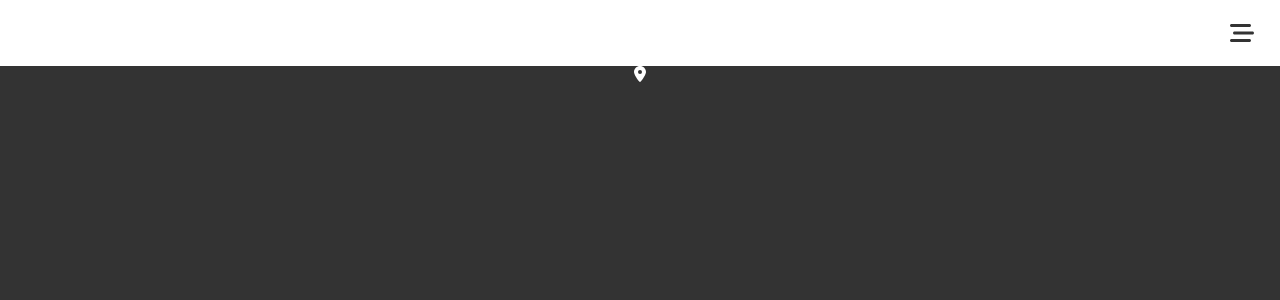
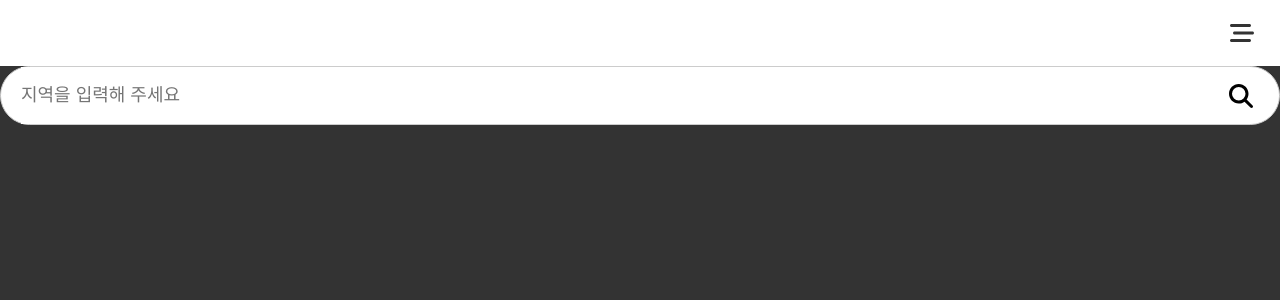
Before and after one commit to totorotail/vue-weather-app, a Vue app: page / in a window 1280 px wide. Shown: the top 300 px of the page. Built offline with nearby package versions, Linux system fonts and the light colour scheme.

Commit message:
feat: 검색창 영역

```diff
--- a/src/App.vue
+++ b/src/App.vue
@@ -1,11 +1,11 @@
 <script setup>
   import Navbar from './components/Navbar.vue';
-
+  import SearchBar from './components/SearchBar.vue';
 </script>
 
 <template>
   <Navbar/>
-  <font-awesome-icon :icon="['fas', 'location-dot']" />
+  <SearchBar />
 </template>
 
 <style scoped lang="scss">
--- /dev/null
+++ b/src/components/SearchBar.vue
@@ -0,0 +1,41 @@
+<template>
+    <div class="search-bar">
+      <form>
+        <div class="form-group">
+          <input type="search" placeholder="지역을 입력해 주세요">
+          <button>
+            <font-awesome-icon class="icon" :icon="['fas', 'magnifying-glass']" />
+          </button>
+        </div>
+      </form>
+    </div>
+  </template>
+
+  <style lang="scss" scoped>
+    .search-bar {
+      padding: 8px 20px;
+      border-radius: 40px;
+      background: #fff;
+      border: 1px solid #ccc;
+      padding: 0 20px;
+
+      form {
+        .form-group {
+          display: flex;
+          input {
+            width: 100%;
+            border: none;
+            padding: 1em 0;
+            font-size: 18px;
+            outline: none;
+          }
+          button {
+            background: transparent;
+            border: none;
+            &:hover { cursor: pointer; }
+            .icon { font-size: 24px; }
+          }
+        }
+      }
+    }
+  </style>
--- a/src/main.js
+++ b/src/main.js
@@ -9,10 +9,10 @@
 import { FontAwesomeIcon } from '@fortawesome/vue-fontawesome'
 
 // 사용할 아이콘 불러오기
-import { faBarsStaggered, faLocationDot } from '@fortawesome/free-solid-svg-icons'
+import { faBarsStaggered, faLocationDot, faMagnifyingGlass } from '@fortawesome/free-solid-svg-icons'
 
 // 아이콘 등록하기
-library.add(faBarsStaggered, faLocationDot);
+library.add(faBarsStaggered, faLocationDot, faMagnifyingGlass);
 
 createApp(App)
   .component('font-awesome-icon', FontAwesomeIcon)
```
